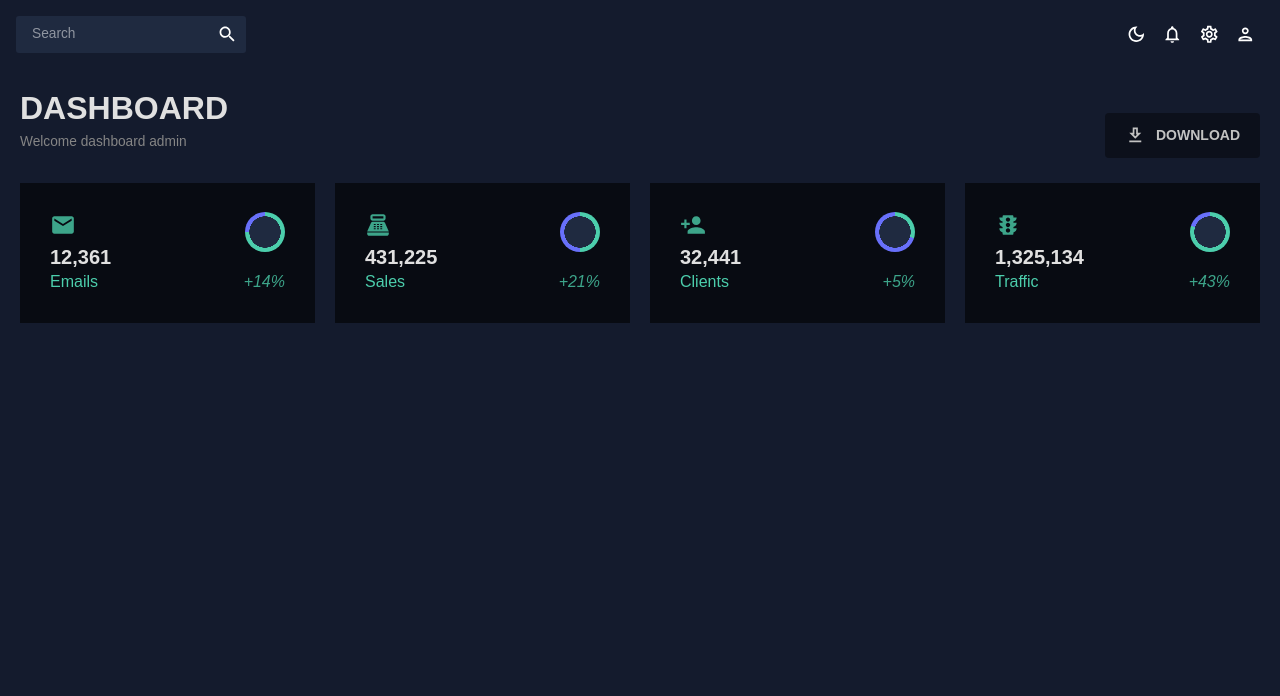
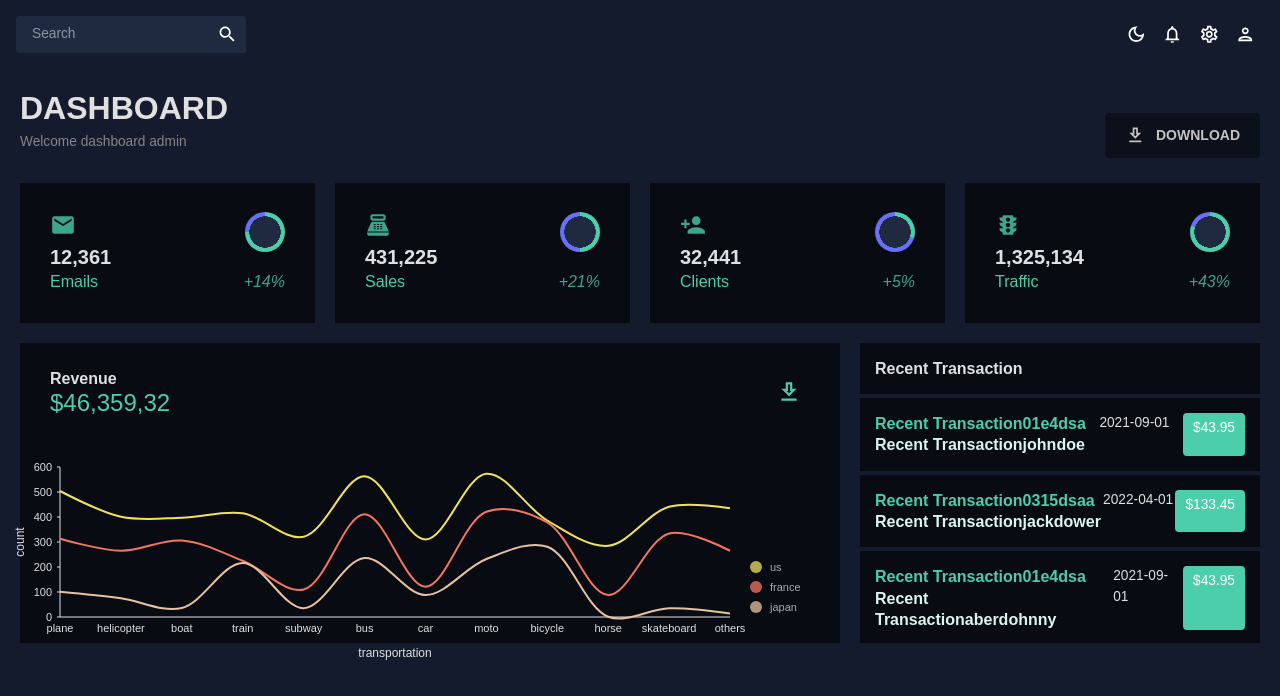
Before and after one commit to danielandersonBC96/project-full--stack-, a React (Create React App) app: page / in a window 1280 px wide. Shown: the top 696 px of the page. Built offline with nearby package versions, Linux system fonts and the light colour scheme.

Commit message:
modifief that files index/dashboard

```diff
--- a/src/Scenes/Dashboard/index.jsx
+++ b/src/Scenes/Dashboard/index.jsx
@@ -1,7 +1,7 @@
 import { Box , Button, IconButton, Typography,useTheme} from "@mui/material";
 import Header from "../../Components/Header/Header";
 import SidBar from "../Global/SidBar";
-import LineDasChart from "../../Components/Header/LineDash";
+import LineChart from "../../Components/Header/LineDash";
 import GeograpyDas from "../../Components/Header/Geograpy";
 import Barchat from "../../Components/Header/BarChart";
 import StatBox from "../../Components/Header/StatBox";
@@ -24,6 +24,10 @@ const Dashboard = () => {
 
     return (
         <Box m="20px">
+
+
+         { /*   Create Header Dashboard */}
+
 
           <Box display="flex" justifyContent="space-between" alignItems="center">
             <Header title="DASHBOARD" subtitle="Welcome dashboard admin " />
@@ -128,6 +132,119 @@ const Dashboard = () => {
                 }
               />
             </Box>
+
+            {/* Part 2 create  body Dashboard */}
+
+            <Box
+             gridColumn='span 8 '
+             gridRow='span 2 '
+             backgroundColor={colors.primary['800']}
+             >
+               <Box
+               mt ='25px'
+               p = '0 30px '
+               display='flex'
+               justifyContent='space-between'
+               alignItems='center'
+
+               >
+                   <Box>
+                    <Typography
+                    variant="h5"
+                    fontWeight='600'
+                    color={ colors.grey['100']}
+                    >
+                      Revenue
+                    </Typography>
+                    <Typography
+                    variant="h3"
+                    fontWeight='500'
+                    color={ colors.greenAccent['500']}
+                    >
+                      $46,359,32
+                    </Typography>
+                   </Box>
+
+
+                   <Box>
+                    <IconButton>
+                      <DownloadOutlinedIcon sx={{ fontSize:'26px', color: colors.greenAccent['500']}}/>
+                    </IconButton>
+                   </Box>
+               </Box>
+
+               <Box height='250px' ml='-20px'>
+                   <LineChart/>
+               </Box>
+              </Box>
+               {/* Transações */}
+
+               <Box gridColumn='span 4 '
+                gridRow='span 2 '
+                backgroundColor= { colors.primary[800]}
+                overflow='auto'
+               >
+                <Box display='flex'
+                justifyContent='space-between'
+                alignItems='center'
+                borderBottom={ ` 4px solid ${ colors.primary['500']}`}
+                colors= { colors.grey['500']}
+                p='15px '
+
+                >
+                  <Typography color = { colors.grey['100'] }
+                   variant="h5"
+                   fontWeight='600'
+                   >
+                    Recent Transaction
+                  </Typography>
+                </Box>
+                {mockTransactions.map((transaction, i )=>
+
+                    <Box
+                    key={ `${transaction.txId}-${i}`}
+                    display='flex'
+                    alignContent='center'
+                    justifyContent='space-between'
+                    borderBottom={ ` 4px solid ${ colors.primary['500']}`}
+                    p='15px '
+
+                    >
+                       <Box>
+                            <Typography color = { colors.greenAccent['500'] }
+                            variant="h5"
+                            fontWeight='600'
+                             >
+                               Recent Transaction
+                                  {transaction.txId}
+                            </Typography>
+                            <Typography color = { colors.greenAccent['100'] }
+                            variant="h5"
+                            fontWeight='600'
+                             >
+                               Recent Transaction
+                                  {transaction.user}
+                            </Typography>
+                       </Box>
+                       <Box
+                       color={colors.grey['100']}
+                       >
+                        {transaction.date}
+                       </Box>
+                      <Box backgroundColor={ colors.greenAccent['500']}
+                      p='5px 10px '
+                      borderRadius='4px'
+
+
+                      >
+                        ${transaction.cost}
+                      </Box>
+                    </Box>
+                )}
+
+               </Box>
+
+
            </Box>
         </Box>
       );
--- a/src/Scenes/Line/index.jsx
+++ b/src/Scenes/Line/index.jsx
@@ -13,7 +13,7 @@ const Line = () => {
           <Header title= ' Line Dashboard' subtitle='Simple  line  Dashboard '/>
           <Box  height='75vh'>
 
-                <LineDasChart/>
+              <LineDasChart/>
            </Box>
 
        </Box>
```
